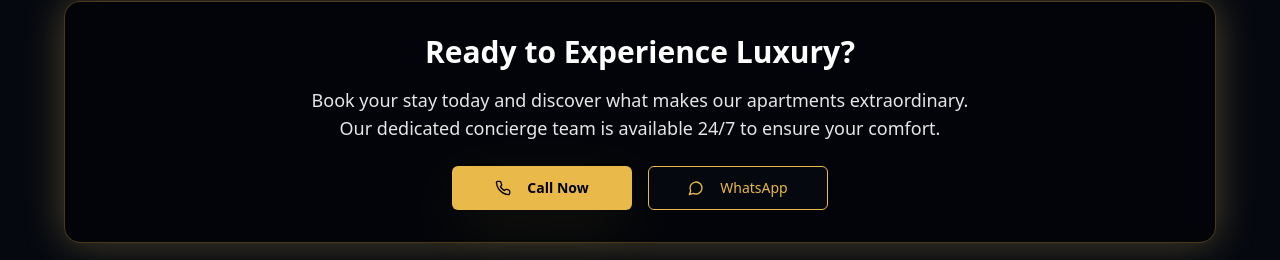
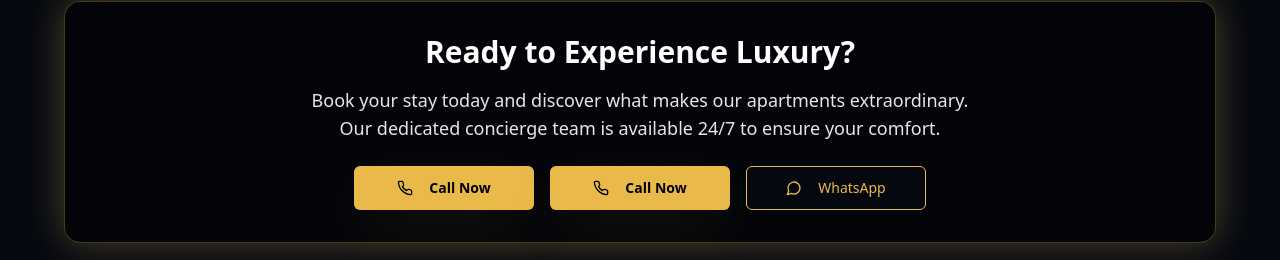
Before and after one commit to PatrickCourtFulham/Shortlets, a React (Vite) app: page / in a window 1280 px wide. Shown: the part 2775-3035 px from the top of the page. Built offline with nearby package versions, Linux system fonts and the light colour scheme; no server answers.

Commit message:
Update FeaturesSection.tsx

```diff
--- a/src/components/FeaturesSection.tsx
+++ b/src/components/FeaturesSection.tsx
@@ -19,6 +19,16 @@ const FeaturesSection = () => (
           ensure your comfort.
         </p>
         <div className="flex flex-col sm:flex-row gap-4 justify-center">
+          <a href="tel:+4733378901">
+            <Button
+            variant="default"
+            size="lg"
+            className="min-w-[180px] bg-primary hover:bg-primary-glow text-black font-semibold"
+          >
+            <Phone className="mr-2 h-5 w-5" />
+            Call Now
+          </Button>
+          </a>
           <Button
             variant="default"
             size="lg"
```
